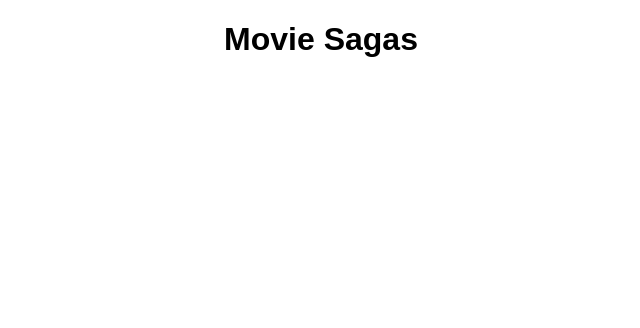
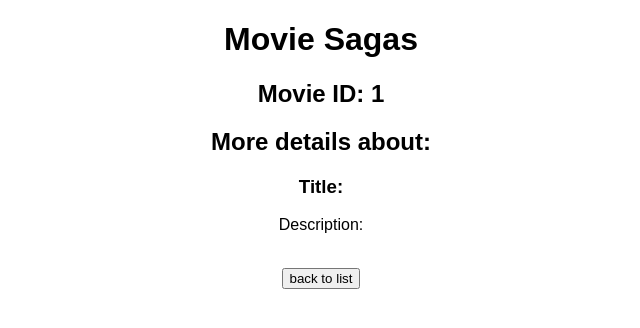
Before and after one commit to cchelton/movie-sagas, a React (Create React App) app: page /#/edit/1 in a window 1280 px wide. Shown: the top 328 px of the page, without its empty margins (319-959 px from the left). Built offline with nearby package versions, Linux system fonts and the light colour scheme.

Commit message:
adds route for EditPage

```diff
--- a/src/components/App/App.js
+++ b/src/components/App/App.js
@@ -3,6 +3,7 @@ import { HashRouter as Router, Route } from "react-router-dom";
 import "./App.css";
 import ListPage from "../../views/ListPage";
 import DetailsPage from "../../views/DetailsPage";
+import EditPage from "../../views/EditPage";
 
 class App extends Component {
   // Renders the entire app on the DOM
@@ -15,6 +16,7 @@ class App extends Component {
         <Router>
           <Route exact path="/" component={ListPage} />
           <Route path="/details/:id" component={DetailsPage} />
+          <Route path="/edit/:id" component={EditPage} />
         </Router>
       </div>
     );
--- /dev/null
+++ b/src/views/EditPage.js
@@ -0,0 +1,23 @@
+import React, { Component } from "react";
+import { connect } from "react-redux";
+import Details from "../components/Details/Details";
+import ToListButton from "../components/ToListButton/ToListButton";
+
+class EditPage extends Component {
+  render() {
+    const selectedMovie = this.props.store.selected_movie_genres;
+    return (
+      <div>
+        <h2>Movie ID: {this.props.match.params.id}</h2>
+        <Details selectedMovie={selectedMovie} />
+        <ToListButton />
+      </div>
+    );
+  }
+}
+
+const putStoreOnProps = (store) => ({
+  store,
+});
+
+export default connect(putStoreOnProps)(EditPage);
```
